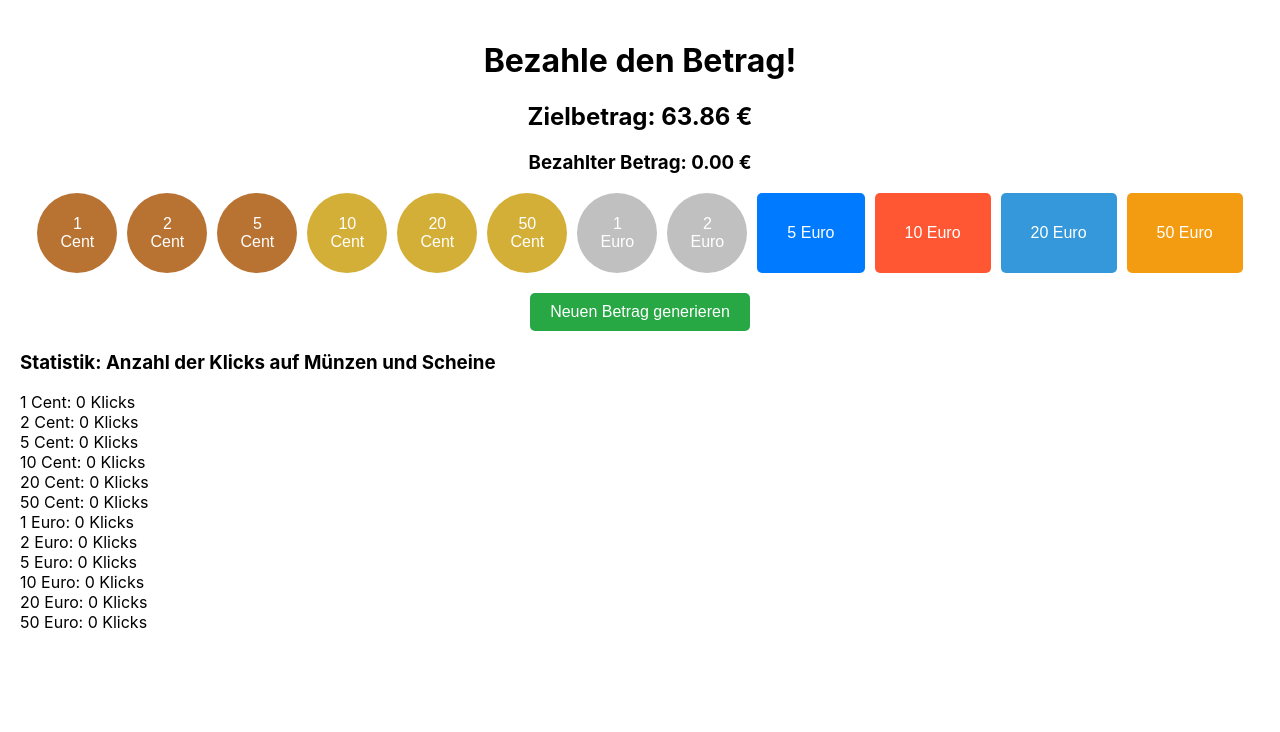
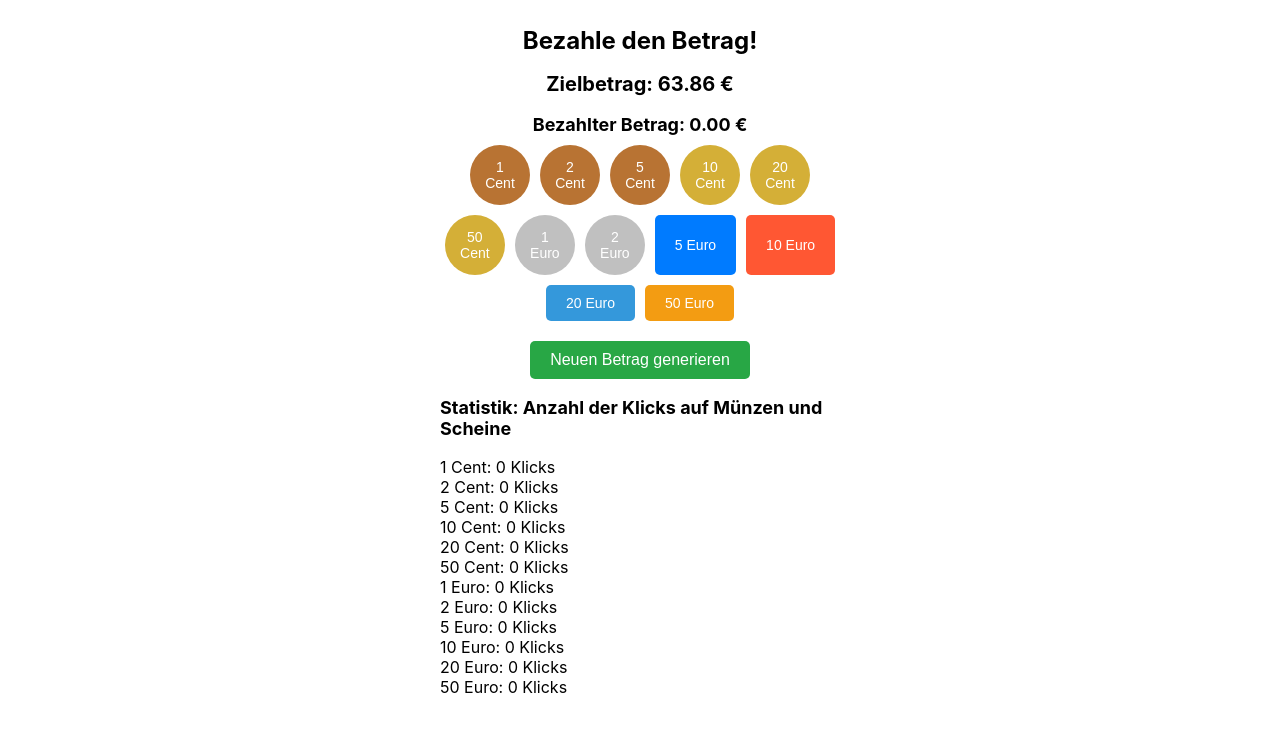
Before and after one commit to hssw24/geld, a React (Create React App) app: page / in a window 1280 px wide. Shown: the top 732 px of the page. Built offline with nearby package versions, Linux system fonts and the light colour scheme.

Commit message:
Beschreibung der Änderungen

```diff
--- a/src/App.js
+++ b/src/App.js
@@ -54,27 +54,38 @@ const EuroApp = () => {
   }, []);
 
   return (
-    <div style={{ padding: "20px", textAlign: "center" }}>
-      <h1>Bezahle den Betrag!</h1>
-      <h2>Zielbetrag: {targetAmount.toFixed(2)} €</h2>
-      <h3>Bezahlter Betrag: {paidAmount.toFixed(2)} €</h3>
-      {message && <p style={{ fontSize: "18px", color: "green" }}>{message}</p>}
+    <div style={{ padding: "10px", textAlign: "center" }}>
+      <h1 style={{ fontSize: "24px", marginBottom: "10px" }}>Bezahle den Betrag!</h1>
+      <h2 style={{ fontSize: "20px", marginBottom: "10px" }}>Zielbetrag: {targetAmount.toFixed(2)} €</h2>
+      <h3 style={{ fontSize: "18px", marginBottom: "10px" }}>Bezahlter Betrag: {paidAmount.toFixed(2)} €</h3>
+      {message && <p style={{ fontSize: "16px", color: "green", marginBottom: "10px" }}>{message}</p>}
 
-      <div style={{ display: "flex", flexWrap: "wrap", gap: "10px", justifyContent: "center" }}>
+      <div style={{
+        display: "flex",
+        flexWrap: "wrap",
+        gap: "10px",
+        justifyContent: "center",
+        maxWidth: "400px",
+        margin: "0 auto"
+      }}>
         {euroValues.map((coin, index) => (
           <button
             key={index}
             style={{
-              padding: coin.shape === "rect" ? "10px 30px" : "20px",
-              fontSize: "16px",
+              padding: coin.shape === "rect" ? "10px 20px" : "15px",
+              fontSize: "14px",
               borderRadius: coin.shape === "circle" ? "50%" : "5px",
               cursor: "pointer",
               backgroundColor: coin.color,
               color: "white",
               border: "none",
               transition: "background-color 0.3s",
-              width: coin.shape === "circle" ? "80px" : "auto",
-              height: coin.shape === "circle" ? "80px" : "auto"
+              width: coin.shape === "circle" ? "60px" : "auto",
+              height: coin.shape === "circle" ? "60px" : "auto",
+              display: "flex",
+              alignItems: "center",
+              justifyContent: "center",
+              flexDirection: "column"
             }}
             onClick={() => handlePayment(coin.value, coin.label)}
             disabled={paidAmount >= targetAmount} // Buttons deaktivieren, wenn das Ziel erreicht oder überschritten wurde
@@ -100,11 +111,11 @@ const EuroApp = () => {
         Neuen Betrag generieren
       </button>
 
-      <div style={{ marginTop: "20px", textAlign: "left" }}>
-        <h3>Statistik: Anzahl der Klicks auf Münzen und Scheine</h3>
+      <div style={{ marginTop: "20px", textAlign: "left", maxWidth: "400px", margin: "0 auto" }}>
+        <h3 style={{ fontSize: "18px" }}>Statistik: Anzahl der Klicks auf Münzen und Scheine</h3>
         <ul style={{ listStyleType: "none", paddingLeft: 0 }}>
           {euroValues.map((coin) => (
-            <li key={coin.label}>
+            <li key={coin.label} style={{ fontSize: "16px" }}>
               {coin.label}: {clickStats[coin.label] || 0} Klicks
             </li>
           ))}
```
